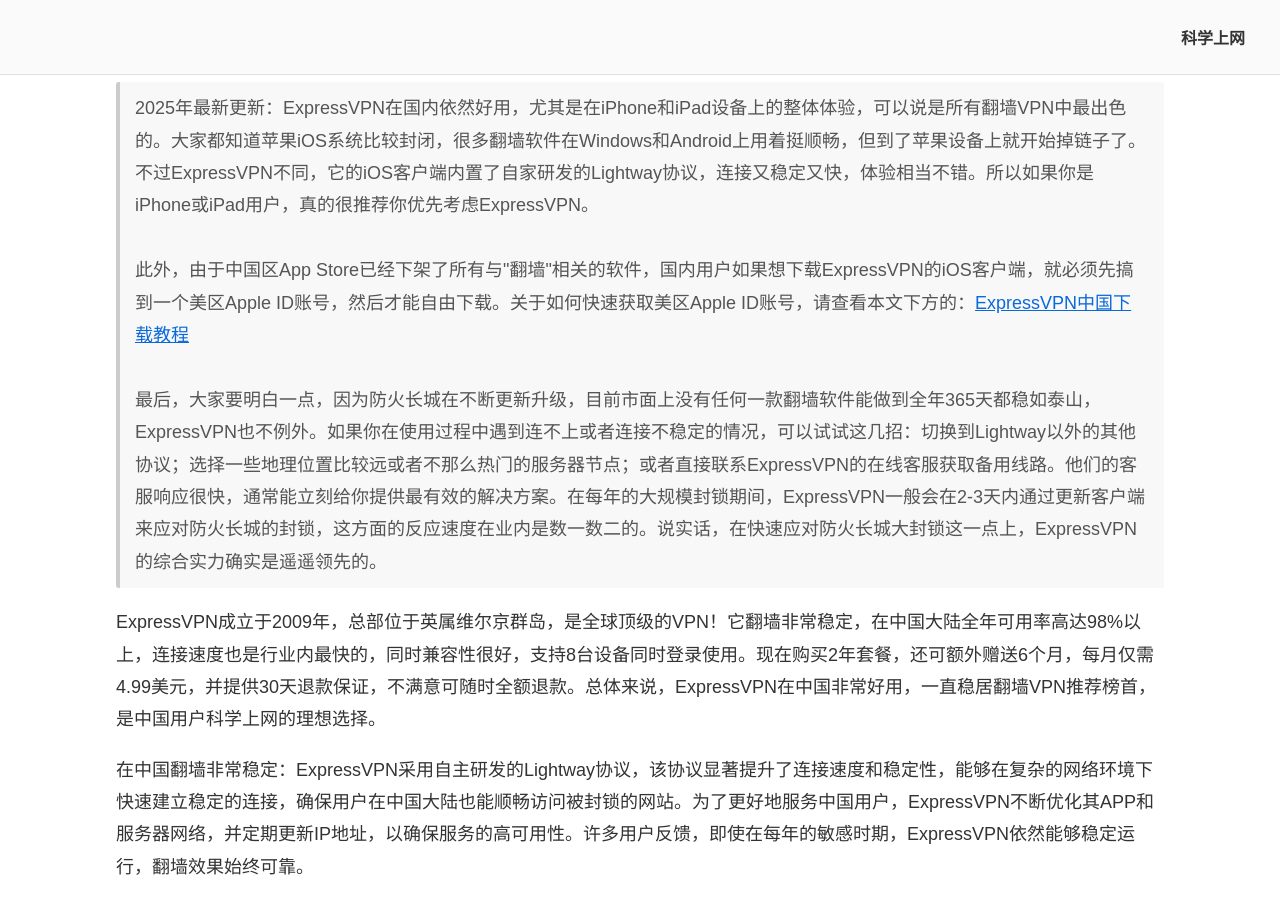
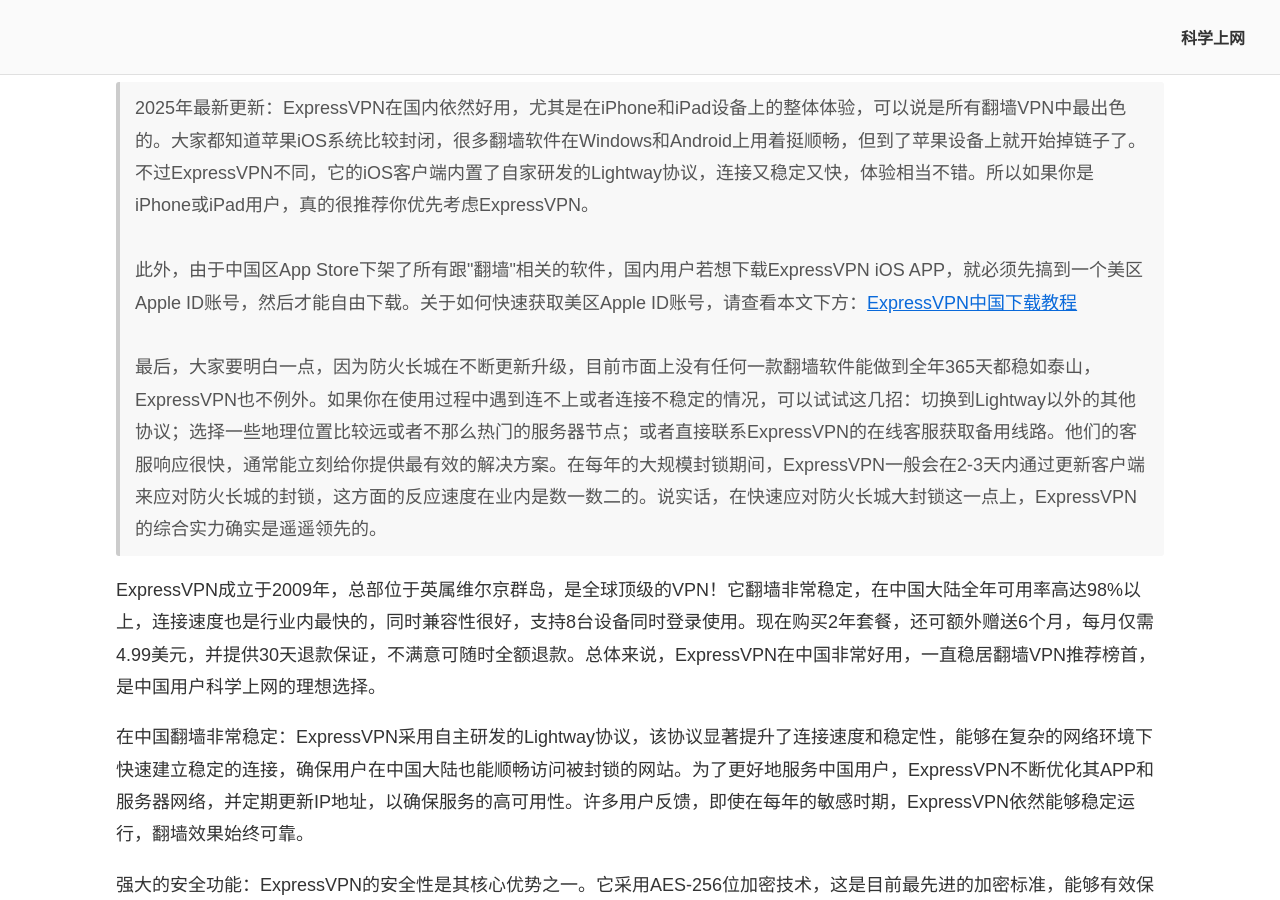
Before and after one commit to chinavpns/chinavpns.github.io, a Jekyll site: the page built from index.md, in a window 1280 px wide and 900 px high, scrolled down 7960 px. Built offline with Jekyll 4.4.1, drawn with Linux system fonts in a browser that asks for light colours.

Commit message:
Update index.md

```diff
--- a/index.md
+++ b/index.md
@@ -142,7 +142,7 @@
 
 2025年最新更新：ExpressVPN在国内依然好用，尤其是在iPhone和iPad设备上的整体体验，可以说是所有翻墙VPN中最出色的。大家都知道苹果iOS系统比较封闭，很多翻墙软件在Windows和Android上用着挺顺畅，但到了苹果设备上就开始掉链子了。不过ExpressVPN不同，它的iOS客户端内置了自家研发的Lightway协议，连接又稳定又快，体验相当不错。所以如果你是iPhone或iPad用户，真的很推荐你优先考虑ExpressVPN。<br/> <br/>
 
-此外，由于中国区App Store已经下架了所有与"翻墙"相关的软件，国内用户如果想下载ExpressVPN的iOS客户端，就必须先搞到一个美区Apple ID账号，然后才能自由下载。关于如何快速获取美区Apple ID账号，请查看本文下方的：<a href="https://chinavpns.github.io/#2025%E5%B9%B4%E4%B8%AD%E5%9B%BD%E4%B8%8B%E8%BD%BD%E5%AE%89%E8%A3%85expressvpn%E6%95%99%E7%A8%8B">ExpressVPN中国下载教程</a><br/> <br/>
+此外，由于中国区App Store下架了所有跟"翻墙"相关的软件，国内用户若想下载ExpressVPN iOS APP，就必须先搞到一个美区Apple ID账号，然后才能自由下载。关于如何快速获取美区Apple ID账号，请查看本文下方：<a href="https://chinavpns.github.io/#2025%E5%B9%B4%E4%B8%AD%E5%9B%BD%E4%B8%8B%E8%BD%BD%E5%AE%89%E8%A3%85expressvpn%E6%95%99%E7%A8%8B">ExpressVPN中国下载教程</a><br/> <br/>
 
 最后，大家要明白一点，因为防火长城在不断更新升级，目前市面上没有任何一款翻墙软件能做到全年365天都稳如泰山，ExpressVPN也不例外。如果你在使用过程中遇到连不上或者连接不稳定的情况，可以试试这几招：切换到Lightway以外的其他协议；选择一些地理位置比较远或者不那么热门的服务器节点；或者直接联系ExpressVPN的在线客服获取备用线路。他们的客服响应很快，通常能立刻给你提供最有效的解决方案。在每年的大规模封锁期间，ExpressVPN一般会在2-3天内通过更新客户端来应对防火长城的封锁，这方面的反应速度在业内是数一数二的。说实话，在快速应对防火长城大封锁这一点上，ExpressVPN的综合实力确实是遥遥领先的。
 
```
